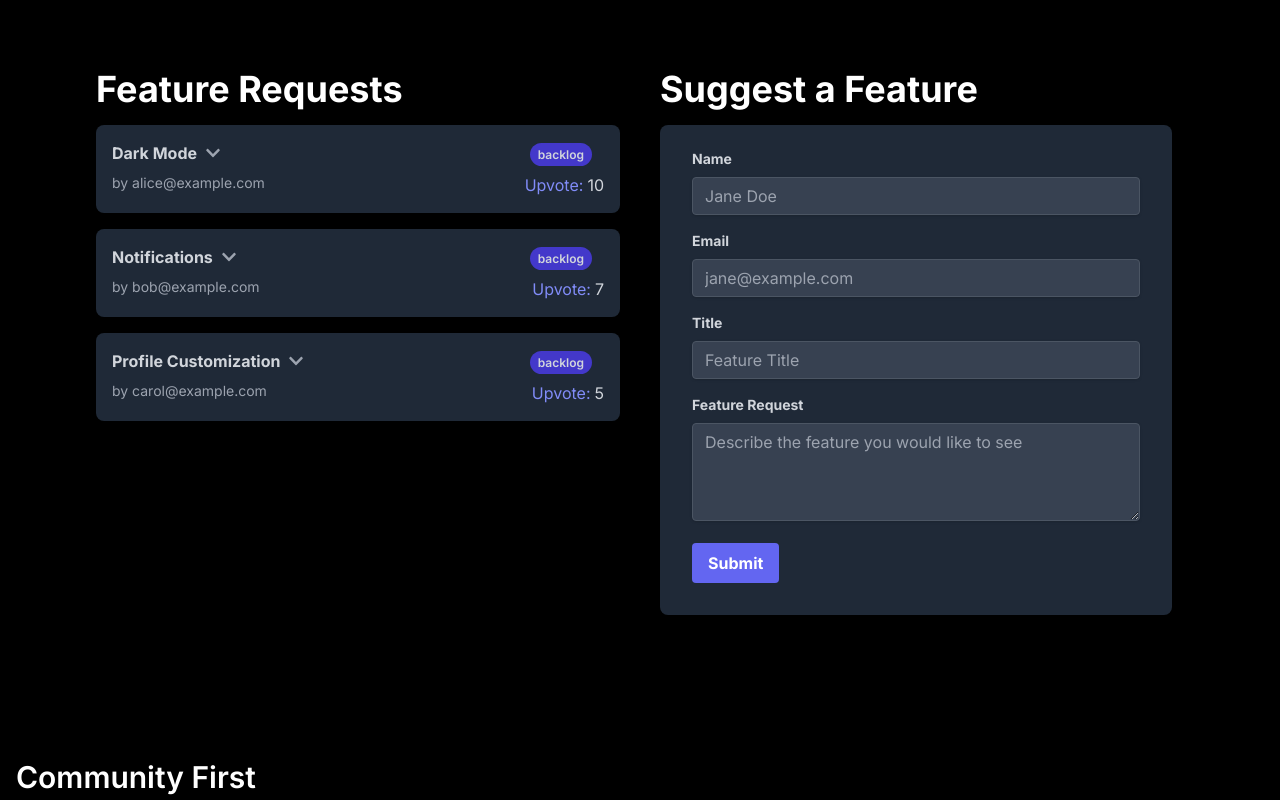
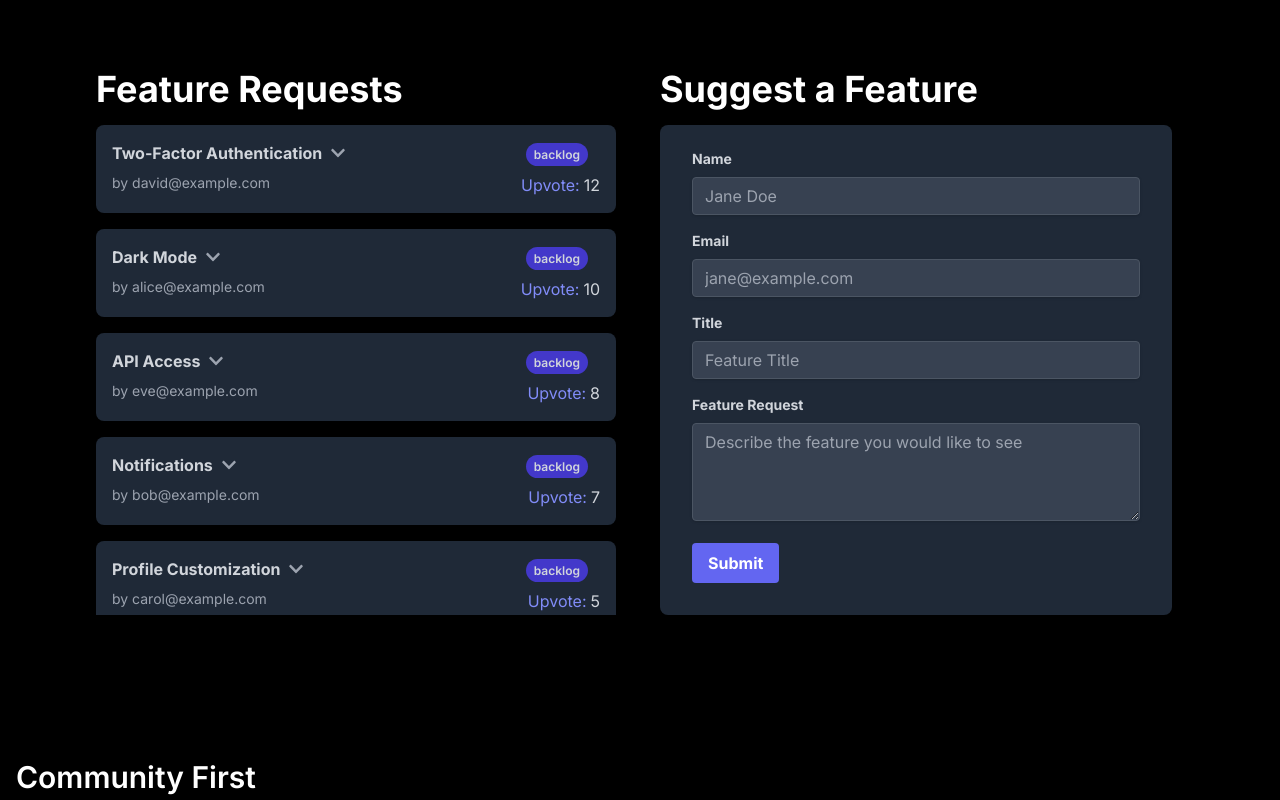
Before and after one commit to promptengineers-ai/website, a Next.js app: page / in a window 1280 px wide. Shown: the part 1280-2080 px from the top of the page. Built offline with nearby package versions, Linux system fonts and the light colour scheme.

Commit message:
Thinking of adding tabs for active and completed now

```diff
--- a/src/components/nav/TopNavBar.tsx
+++ b/src/components/nav/TopNavBar.tsx
@@ -90,6 +90,9 @@ const TopNavbar = () => {
               <a href="/#about" className="hover:text-green-400">
                 About
               </a>
+              <a href="/#features" className="hover:text-green-400">
+                Features
+              </a>
               <a href="/#projects" className="hover:text-green-400">
                 Projects
               </a>
@@ -146,7 +149,7 @@ const TopNavbar = () => {
             <FaMedium className="mr-2" fontSize={"20px"} /> Blog
           </a>
           <a
-            href="/#services"
+            href="/#features"
             className="flex items-center p-2 text-sm hover:bg-gray-700"
             onClick={closeDrawer}
           >
--- a/src/sections/ProjectSection.tsx
+++ b/src/sections/ProjectSection.tsx
@@ -20,7 +20,7 @@ const projects = [
     link: "https://github.com/promptengineers-ai",
   },
   {
-    title: "Prompt Engineers AI - SaaS",
+    title: "Prompt Engineers AI - Legacy",
     image:
       "https://github.com/ryaneggz/static/blob/main/promptenigineers-landing.jpg?raw=true",
     description:
--- a/src/sections/SuggestionSection.tsx
+++ b/src/sections/SuggestionSection.tsx
@@ -31,6 +31,52 @@ const SuggestionSection = () => {
       feature:
         "Allow users to customize their profiles with pictures and bios.",
       upvotes: 5,
+      status: "backlog",
+    },
+    {
+      id: 4,
+      name: "David Brown",
+      email: "david@example.com",
+      title: "Two-Factor Authentication",
+      feature: "Implement two-factor authentication for enhanced security.",
+      upvotes: 12,
+      status: "backlog",
+    },
+    {
+      id: 5,
+      name: "Eve Davis",
+      email: "eve@example.com",
+      title: "API Access",
+      feature:
+        "Provide API access to developers for integration with other services.",
+      upvotes: 8,
+      status: "backlog",
+    },
+    {
+      id: 6,
+      name: "Frank Johnson",
+      email: "frank@example.com",
+      title: "User Management",
+      feature: "Implement user management features for improved user experience.",
+      upvotes: 3,
+      status: "backlog",
+    },
+    {
+      id: 7,
+      name: "Grace Williams",
+      email: "grace@example.com",
+      title: "User Management",
+      feature: "Implement user management features for improved user experience.",
+      upvotes: 3,
+      status: "backlog",
+    },
+    {
+      id: 8,
+      name: "Henry Johnson",
+      email: "henry@example.com",
+      title: "User Management",
+      feature: "Implement user management features for improved user experience.",
+      upvotes: 3,
       status: "backlog",
     },
   ]);
@@ -83,14 +129,14 @@ const SuggestionSection = () => {
   };
 
   return (
-    <div id="suggestions" className="bg-black py-20">
+    <div id="features" className="bg-black py-20">
       <div className="container mx-auto px-6 md:px-24">
         <div className="grid grid-cols-1 gap-10 lg:grid-cols-2">
           <div>
             <h3 className="mb-4 text-4xl font-bold text-white">
               Feature Requests
             </h3>
-            <ul>
+            <ul className="max-h-[490px] overflow-y-auto overflow-x-hidden pr-1">
               {features
                 .sort((a, b) => b.upvotes - a.upvotes)
                 .map((feature) => (
@@ -116,7 +162,7 @@ const SuggestionSection = () => {
                           </button>
                         </div>
                         {expandedFeatures.has(feature.id) && (
-                          <p className="mt-2 text-xs text-gray-400 max-w-[255px] md:max-w-full">
+                          <p className="mt-2 max-w-[255px] text-xs text-gray-400 md:max-w-full">
                             {feature.feature}
                           </p>
                         )}
```
